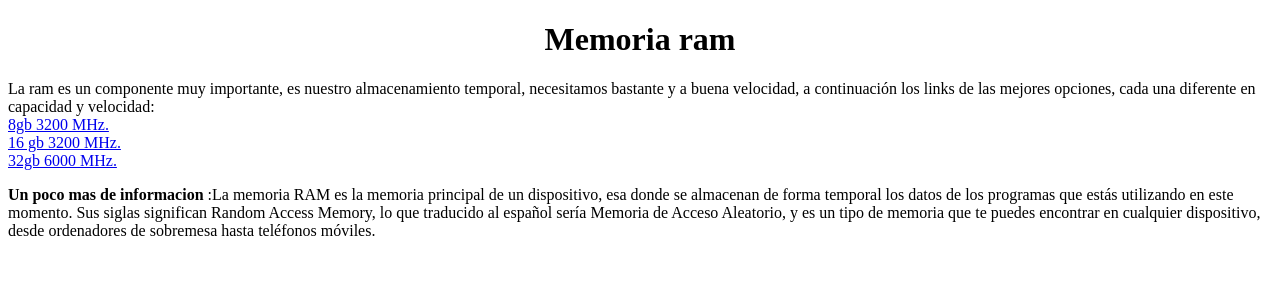
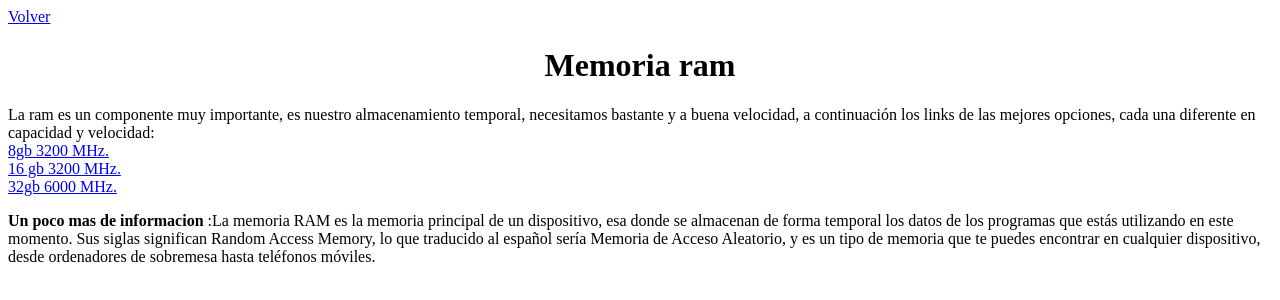
Before and after one commit to thediairo/mram, a plain HTML site: page index.html in a window 1280 px wide. Drawn offline with Linux system fonts and the light colour scheme.

Commit message:
first commit

```diff
--- a/index.html
+++ b/index.html
@@ -7,6 +7,7 @@
 </head>
 <body>
     <header>
+        <a href="https://comfy-sunflower-1a88f8.netlify.app">Volver</a>
         <center>
             <h1>
                 Memoria ram
```
